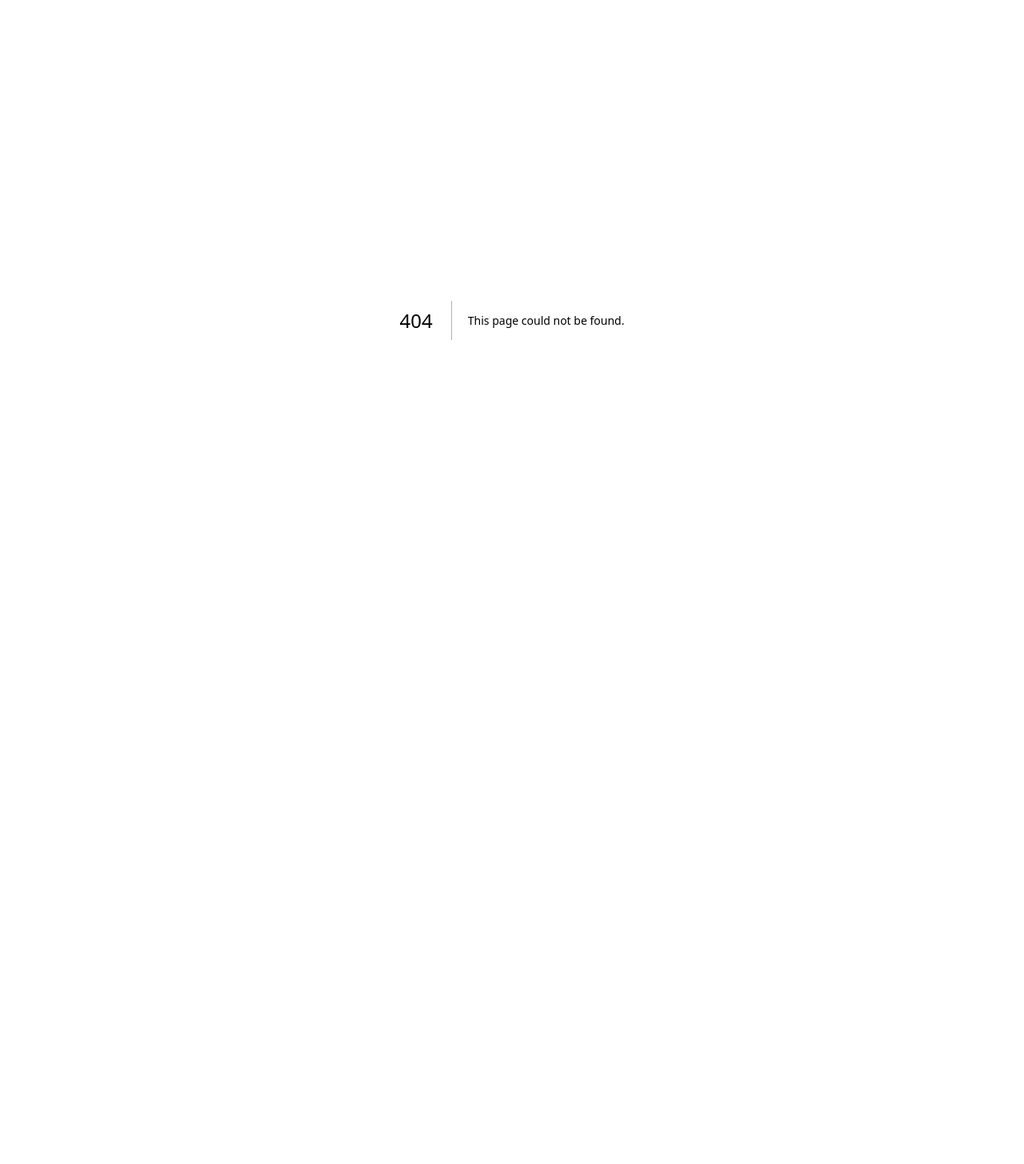
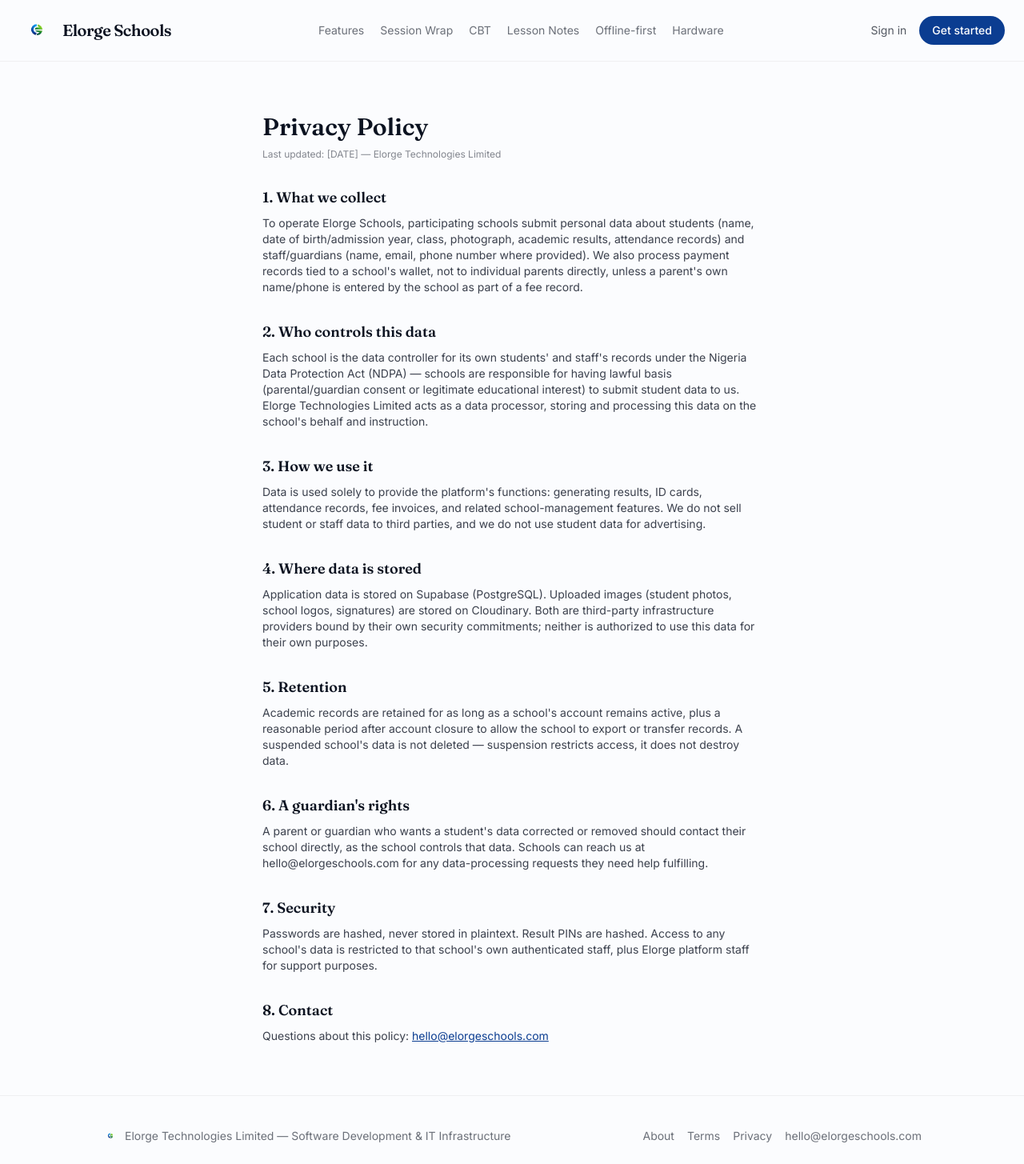
Before and after one commit to elorge/e-school, a Next.js app in the folder web/: page /privacy in a window 1280 px wide. Before the commit this address had no page. Shown: the top 1455 px of the page at 80% size. Before the commit the page ends 800 px from the top, so only its background shows below. Built offline with nearby package versions, Linux system fonts and the light colour scheme.

Commit message:
terms and privacy

```diff
--- /dev/null
+++ b/web/app/privacy/page.tsx
@@ -0,0 +1,72 @@
+// web/app/privacy/page.tsx
+import SiteHeader from '@/components/SiteHeader';
+import SiteFooter from '@/components/SiteFooter';
+
+export default function PrivacyPage() {
+  return (
+    <>
+      <SiteHeader />
+      <main className="mx-auto max-w-2xl px-6 py-16 text-sm text-ink/80">
+        <h1 className="mb-2 font-display text-3xl font-semibold text-ink">Privacy Policy</h1>
+        <p className="mb-8 text-xs text-ink/50">Last updated: [DATE] — Elorge Technologies Limited</p>
+
+        <h2 className="mb-2 mt-8 font-display text-lg font-semibold text-ink">1. What we collect</h2>
+        <p className="mb-4">
+          To operate Elorge Schools, participating schools submit personal data about students (name, date of
+          birth/admission year, class, photograph, academic results, attendance records) and staff/guardians
+          (name, email, phone number where provided). We also process payment records tied to a school's wallet,
+          not to individual parents directly, unless a parent's own name/phone is entered by the school as part of
+          a fee record.
+        </p>
+
+        <h2 className="mb-2 mt-8 font-display text-lg font-semibold text-ink">2. Who controls this data</h2>
+        <p className="mb-4">
+          Each school is the data controller for its own students' and staff's records under the Nigeria Data
+          Protection Act (NDPA) — schools are responsible for having lawful basis (parental/guardian consent or
+          legitimate educational interest) to submit student data to us. Elorge Technologies Limited acts as a
+          data processor, storing and processing this data on the school's behalf and instruction.
+        </p>
+
+        <h2 className="mb-2 mt-8 font-display text-lg font-semibold text-ink">3. How we use it</h2>
+        <p className="mb-4">
+          Data is used solely to provide the platform's functions: generating results, ID cards, attendance
+          records, fee invoices, and related school-management features. We do not sell student or staff data to
+          third parties, and we do not use student data for advertising.
+        </p>
+
+        <h2 className="mb-2 mt-8 font-display text-lg font-semibold text-ink">4. Where data is stored</h2>
+        <p className="mb-4">
+          Application data is stored on Supabase (PostgreSQL). Uploaded images (student photos, school logos,
+          signatures) are stored on Cloudinary. Both are third-party infrastructure providers bound by their own
+          security commitments; neither is authorized to use this data for their own purposes.
+        </p>
+
+        <h2 className="mb-2 mt-8 font-display text-lg font-semibold text-ink">5. Retention</h2>
+        <p className="mb-4">
+          Academic records are retained for as long as a school's account remains active, plus a reasonable period
+          after account closure to allow the school to export or transfer records. A suspended school's data is
+          not deleted — suspension restricts access, it does not destroy data.
+        </p>
+
+        <h2 className="mb-2 mt-8 font-display text-lg font-semibold text-ink">6. A guardian's rights</h2>
+        <p className="mb-4">
+          A parent or guardian who wants a student's data corrected or removed should contact their school
+          directly, as the school controls that data. Schools can reach us at hello@elorgeschools.com for any
+          data-processing requests they need help fulfilling.
+        </p>
+
+        <h2 className="mb-2 mt-8 font-display text-lg font-semibold text-ink">7. Security</h2>
+        <p className="mb-4">
+          Passwords are hashed, never stored in plaintext. Result PINs are hashed. Access to any school's data is
+          restricted to that school's own authenticated staff, plus Elorge platform staff for support purposes.
+        </p>
+
+        <h2 className="mb-2 mt-8 font-display text-lg font-semibold text-ink">8. Contact</h2>
+        <p>
+          Questions about this policy: <a href="mailto:hello@elorgeschools.com" className="text-brand-blue underline">hello@elorgeschools.com</a>
+        </p>
+      </main>
+      <SiteFooter />
+    </>
+  );
+}
--- a/web/app/signup/page.tsx
+++ b/web/app/signup/page.tsx
@@ -129,6 +129,12 @@ export default function SignupPage() {
               <input className="rounded border px-3 py-2" value={form.phone} onChange={(e) => update('phone', e.target.value)} />
             </label>
             {error && <p className="text-sm text-red-600">{error}</p>}
+            <label className="flex items-start gap-2 text-xs text-ink/60">
+              <input type="checkbox" required className="mt-0.5" />
+              I confirm my school has lawful consent to submit student data, and agree to the{' '}
+              <Link href="/terms" className="text-brand-blue underline">Terms</Link> and{' '}
+              <Link href="/privacy" className="text-brand-blue underline">Privacy Policy</Link>.
+            </label>
             <button
               type="submit"
               disabled={isSubmitting}
--- /dev/null
+++ b/web/app/terms/page.tsx
@@ -0,0 +1,62 @@
+// web/app/terms/page.tsx
+import SiteHeader from '@/components/SiteHeader';
+import SiteFooter from '@/components/SiteFooter';
+
+export default function TermsPage() {
+  return (
+    <>
+      <SiteHeader />
+      <main className="mx-auto max-w-2xl px-6 py-16 text-sm text-ink/80">
+        <h1 className="mb-2 font-display text-3xl font-semibold text-ink">Terms of Service</h1>
+        <p className="mb-8 text-xs text-ink/50">Last updated: [DATE] — Elorge Technologies Limited</p>
+
+        <h2 className="mb-2 mt-8 font-display text-lg font-semibold text-ink">1. The service</h2>
+        <p className="mb-4">
+          Elorge Schools ("the Platform") is a school-management service provided by Elorge Technologies Limited
+          ("Elorge", "we") to registered schools ("you", "the School"). By creating a school workspace, you agree
+          to these terms on behalf of your institution.
+        </p>
+
+        <h2 className="mb-2 mt-8 font-display text-lg font-semibold text-ink">2. Your responsibilities</h2>
+        <p className="mb-4">
+          You are responsible for obtaining lawful consent from parents/guardians before submitting student data
+          to the Platform, for the accuracy of results and records entered by your staff, and for keeping staff
+          login credentials secure. Elorge is not responsible for data entered incorrectly by your staff.
+        </p>
+
+        <h2 className="mb-2 mt-8 font-display text-lg font-semibold text-ink">3. The wallet &amp; billing</h2>
+        <p className="mb-4">
+          Certain features (result PIN generation, computer-based testing) draw from a prepaid wallet balance,
+          charged per student per term at the platform's published rate. Wallet funds are non-refundable except
+          where a charge failed to deliver the corresponding service (see Refunds).
+        </p>
+
+        <h2 className="mb-2 mt-8 font-display text-lg font-semibold text-ink">4. Suspension</h2>
+        <p className="mb-4">
+          Elorge may suspend a School's staff/admin access for non-payment or breach of these terms. Suspension
+          does not delete data, and does not block a parent's access to their child's already-generated results
+          via a valid PIN.
+        </p>
+
+        <h2 className="mb-2 mt-8 font-display text-lg font-semibold text-ink">5. Availability</h2>
+        <p className="mb-4">
+          The Platform is provided "as is." We aim for high availability but do not guarantee uninterrupted
+          service. Offline features are designed to reduce, not eliminate, the impact of connectivity issues.
+        </p>
+
+        <h2 className="mb-2 mt-8 font-display text-lg font-semibold text-ink">6. Data ownership</h2>
+        <p className="mb-4">
+          You retain ownership of all data you submit. On account termination, you may request an export of your
+          school's data within a reasonable period before deletion.
+        </p>
+
+        <h2 className="mb-2 mt-8 font-display text-lg font-semibold text-ink">7. Changes</h2>
+        <p>
+          We may update these terms; continued use after a change constitutes acceptance. Material changes will
+          be communicated to School Admins.
+        </p>
+      </main>
+      <SiteFooter />
+    </>
+  );
+}
--- a/web/components/SiteFooter.tsx
+++ b/web/components/SiteFooter.tsx
@@ -14,6 +14,12 @@ export default function SiteFooter() {
           <div className="flex flex-wrap gap-4">
             <Link href="/about" className="hover:text-ink">
               About
+            </Link>
+            <Link href="/terms" className="hover:text-ink">
+              Terms
+            </Link>
+            <Link href="/privacy" className="hover:text-ink">
+              Privacy
             </Link>
             <a href="mailto:hello@elorgeschools.com" className="hover:text-ink">
               hello@elorgeschools.com
```
Also changed, not shown: 1 other file (tests, documents, lock files or other folders).
